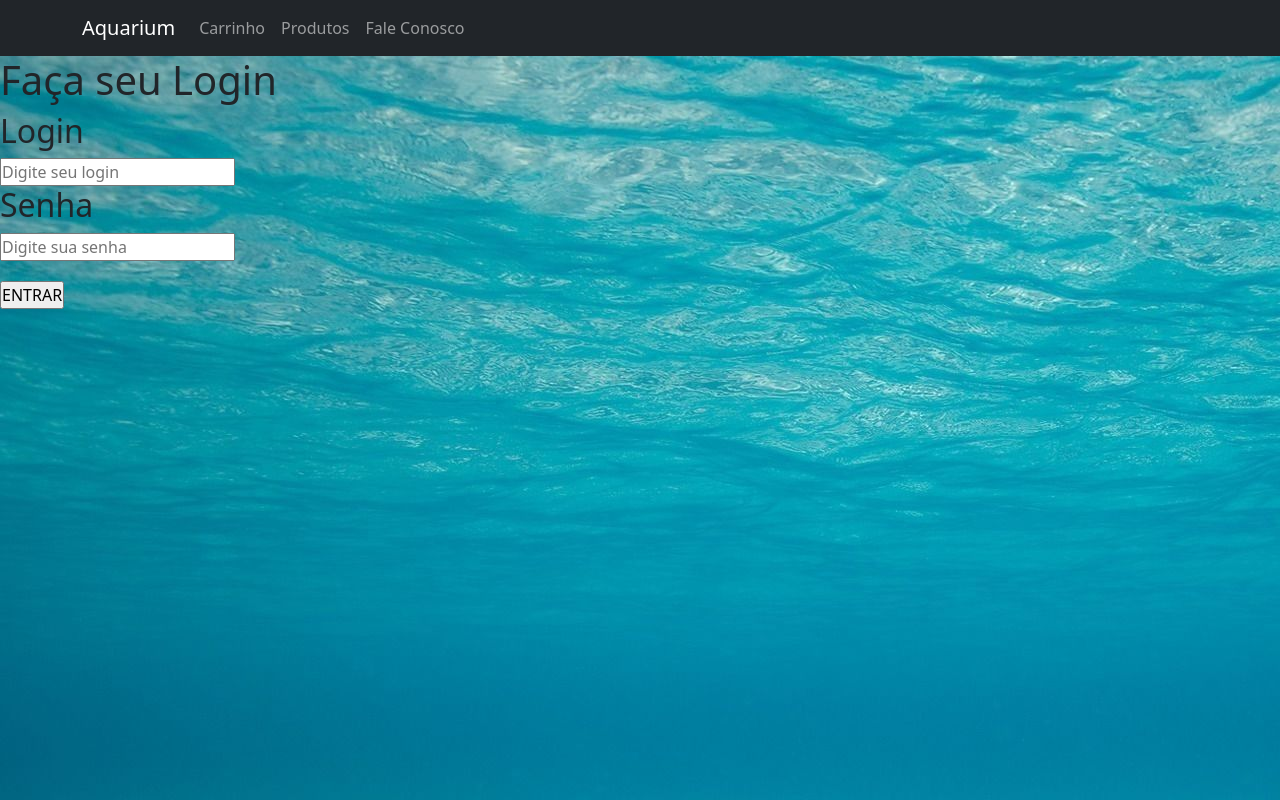
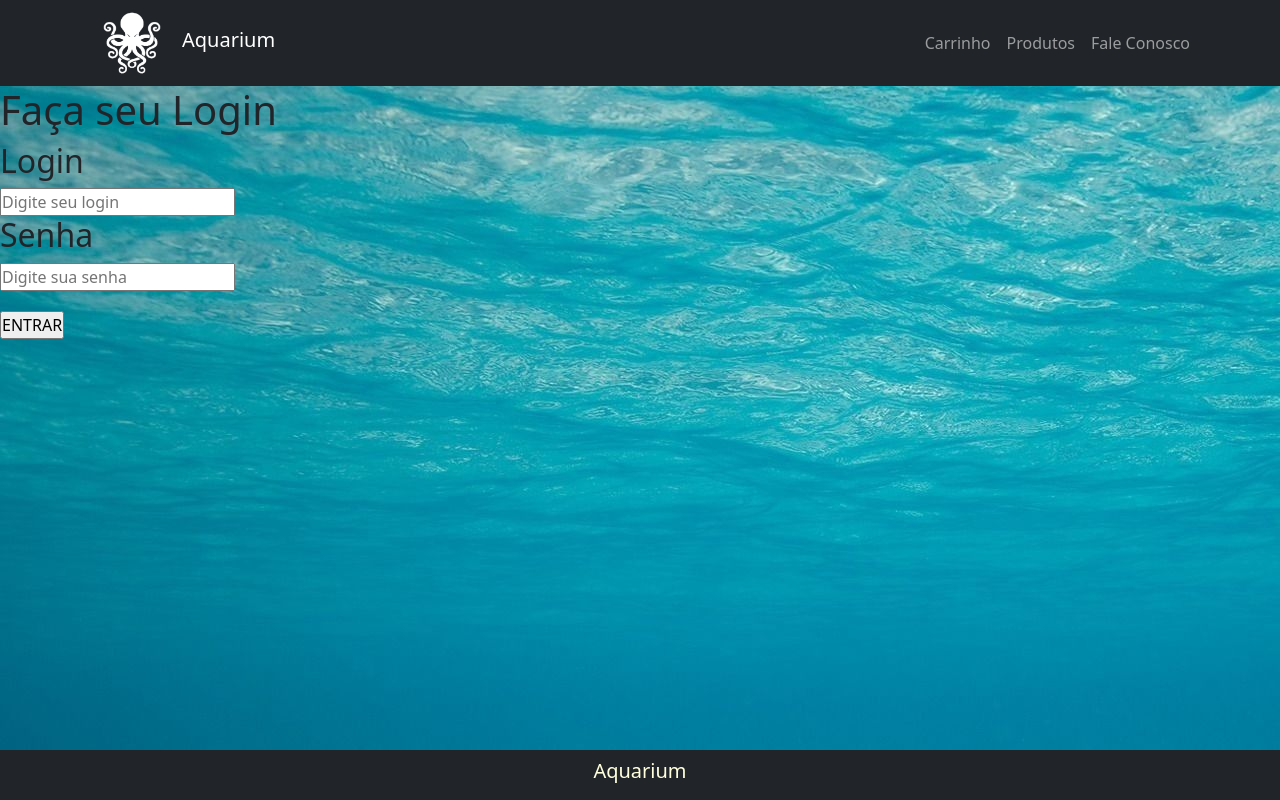
Before and after one commit to ThamiresOD/Serratec_React-JS_TrabalhoFinal, a React (Vite) app in the folder TrabalhoFinal/Ecommerce/: page / in a window 1280 px wide. Built offline with nearby package versions, Linux system fonts and the light colour scheme.

Commit message:
Adicção do footer

```diff
--- a/TrabalhoFinal/Ecommerce/src/components/Footer/footer.jsx
+++ b/TrabalhoFinal/Ecommerce/src/components/Footer/footer.jsx
@@ -1,8 +1,13 @@
+import "./style.css";
 
 const Footer = () => {
   return (
     <>
-
+      <footer className="footer">
+        <div>
+          <h5>Aquarium</h5>
+        </div>
+      </footer>
     </>
   );
 };
--- /dev/null
+++ b/TrabalhoFinal/Ecommerce/src/components/Footer/style.css
@@ -0,0 +1,16 @@
+*{
+    padding: 0;
+    margin: 0;
+}
+
+.footer{
+    width: 100%;
+    color: #ffffdd;
+    display: flex;
+    height: 50px;
+    background-color: #212529;
+    align-items: center;
+    justify-content: center;
+    position: absolute;
+    bottom: 0;
+}
--- a/TrabalhoFinal/Ecommerce/src/components/Header/header.jsx
+++ b/TrabalhoFinal/Ecommerce/src/components/Header/header.jsx
@@ -1,19 +1,25 @@
-import Container from 'react-bootstrap/Container';
-import Nav from 'react-bootstrap/Nav';
-import Navbar from 'react-bootstrap/Navbar';
-
+import Container from "react-bootstrap/Container";
+import Nav from "react-bootstrap/Nav";
+import Navbar from "react-bootstrap/Navbar";
+import Logo from "../pages/Images/logo.png";
+import "./style.css";
 
 const Header = () => {
   return (
     <>
-         <Navbar bg="dark" variant="dark">
+      <Navbar bg="dark" variant="dark">
         <Container>
+          <div>
+          <img src={Logo} width="100px"></img>
           <Navbar.Brand href={"/home"}>Aquarium</Navbar.Brand>
+          </div>
+          <div>
           <Nav className="me-auto">
             <Nav.Link href={"/carrinho"}>Carrinho</Nav.Link>
             <Nav.Link href={"/produto"}>Produtos</Nav.Link>
             <Nav.Link href={"/faleconosco"}>Fale Conosco</Nav.Link>
           </Nav>
+          </div>
         </Container>
       </Navbar>
     </>
--- a/TrabalhoFinal/Ecommerce/src/components/pages/Login/index.jsx
+++ b/TrabalhoFinal/Ecommerce/src/components/pages/Login/index.jsx
@@ -1,6 +1,7 @@
 import "./style.css";
 import { useState } from "react";
 import Header from "../../Header/header";
+import Footer from "../../Footer/footer";
 
 
 
@@ -42,7 +43,7 @@ const Login = () => {
           <input type="button" value="ENTRAR" onClick={handleLogin} />
         </div>
       </div>
-
+      <Footer/>
     </>
   );
 };
```
Also changed, not shown: TrabalhoFinal/Ecommerce/src/components/Header/style.css (added).
